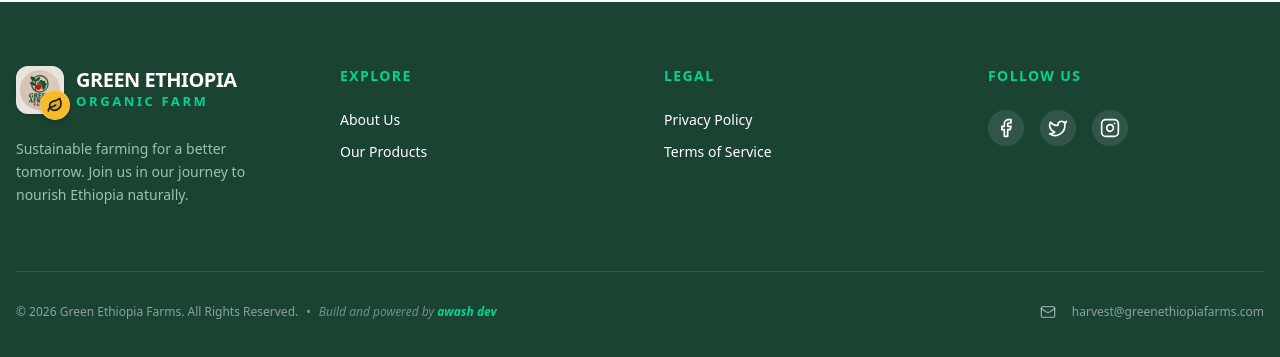
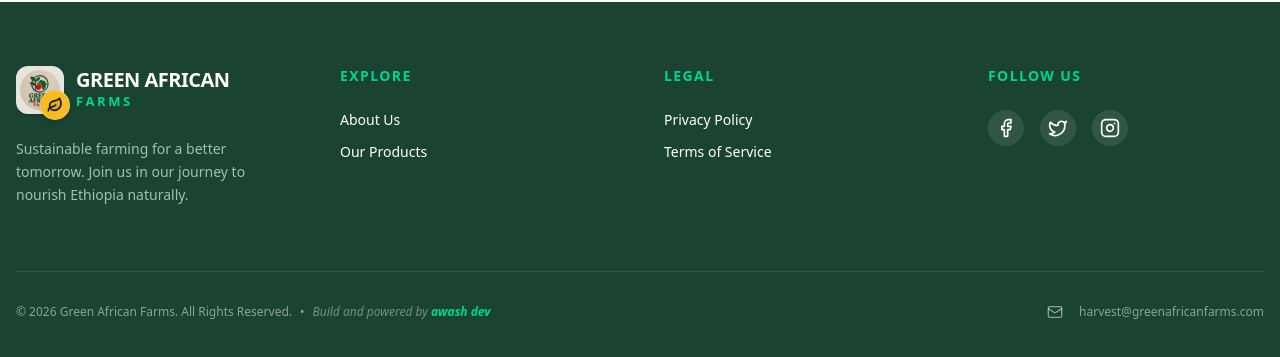
Before and after one commit to awash-dev/GREEN-AFRICA-FARM-FRONTEND, a React (Vite) app: page /about in a window 1280 px wide. Shown: the part 1613-1970 px from the top of the page. Built offline with nearby package versions, Linux system fonts and the light colour scheme; no server answers; a web font is replaced by a local one.

Commit message:
UI: Rebrand to Green African Farms and update mobile product grid to 2 columns

```diff
--- a/src/components/FullScreenLoader.tsx
+++ b/src/components/FullScreenLoader.tsx
@@ -27,7 +27,7 @@
                 transition={{ delay: 0.2 }}
                 className="mt-6 font-serif text-xl font-bold text-[#0F2E1C] tracking-wide"
             >
-                Gathering the Harvest...
+                Green African Farms...
             </motion.p>
         </motion.div>
     );
--- a/src/components/layout/Footer.tsx
+++ b/src/components/layout/Footer.tsx
@@ -46,7 +46,7 @@
 
                 <div className="mt-16 pt-8 border-t border-white/10 flex flex-col md:flex-row justify-between items-center gap-4 text-xs text-white/50">
                     <p className="flex flex-wrap items-center justify-center md:justify-start gap-2">
-                        <span>© 2026 Green Ethiopia Farms. All Rights Reserved.</span>
+                        <span>© 2026 Green African Farms. All Rights Reserved.</span>
                         <span className="hidden md:inline">•</span>
                         <span className="text-white/40 italic">
                             Build and powered by{' '}
@@ -62,7 +62,7 @@
                     </p>
                     <div className="flex items-center gap-4">
                         <Mail className="h-4 w-4" />
-                        <span>harvest@greenethiopiafarms.com</span>
+                        <span>harvest@greenafricanfarms.com</span>
                     </div>
                 </div>
             </div>
--- a/src/components/layout/Logo.tsx
+++ b/src/components/layout/Logo.tsx
@@ -29,10 +29,10 @@
 
             <div className="flex flex-col">
                 <span className={`text-xl font-extrabold uppercase tracking-tight leading-none ${textColor}`}>
-                    Green Ethiopia
+                    Green African
                 </span>
                 <span className={`text-[13px] font-black uppercase tracking-[0.2em] mt-0.5 ${subTextColor}`}>
-                    Organic Farm
+                    Farms
                 </span>
             </div>
         </Link>
--- a/src/pages/HomePage.tsx
+++ b/src/pages/HomePage.tsx
@@ -563,7 +563,7 @@
                                 The fields are resting. Check back soon for the next harvest.
                             </div>
                         ) : (
-                            <div className="grid grid-cols-1 sm:grid-cols-2 lg:grid-cols-4 gap-6 md:gap-8">
+                            <div className="grid grid-cols-2 sm:grid-cols-2 lg:grid-cols-4 gap-6 md:gap-8">
                                 {products.map((product) => (
                                     <ProductCard key={product.id} product={product} language="en" />
                                 ))}
--- a/src/pages/ProductsPage.tsx
+++ b/src/pages/ProductsPage.tsx
@@ -168,7 +168,7 @@
                         <button onClick={() => { setSearch(''); setCategory(''); }} className="mt-4 text-emerald-600 font-black uppercase tracking-[0.2em] text-[10px] md:text-xs hover:underline">Clear all filters</button>
                     </div>
                 ) : (
-                    <div className="grid grid-cols-1 sm:grid-cols-2 lg:grid-cols-3 xl:grid-cols-4 gap-6 md:gap-10">
+                    <div className="grid grid-cols-2 sm:grid-cols-2 lg:grid-cols-3 xl:grid-cols-4 gap-6 md:gap-10">
                         {products.map((product: Product) => (
                             <ProductCard key={product.id} product={product} language={language} />
                         ))}
```
